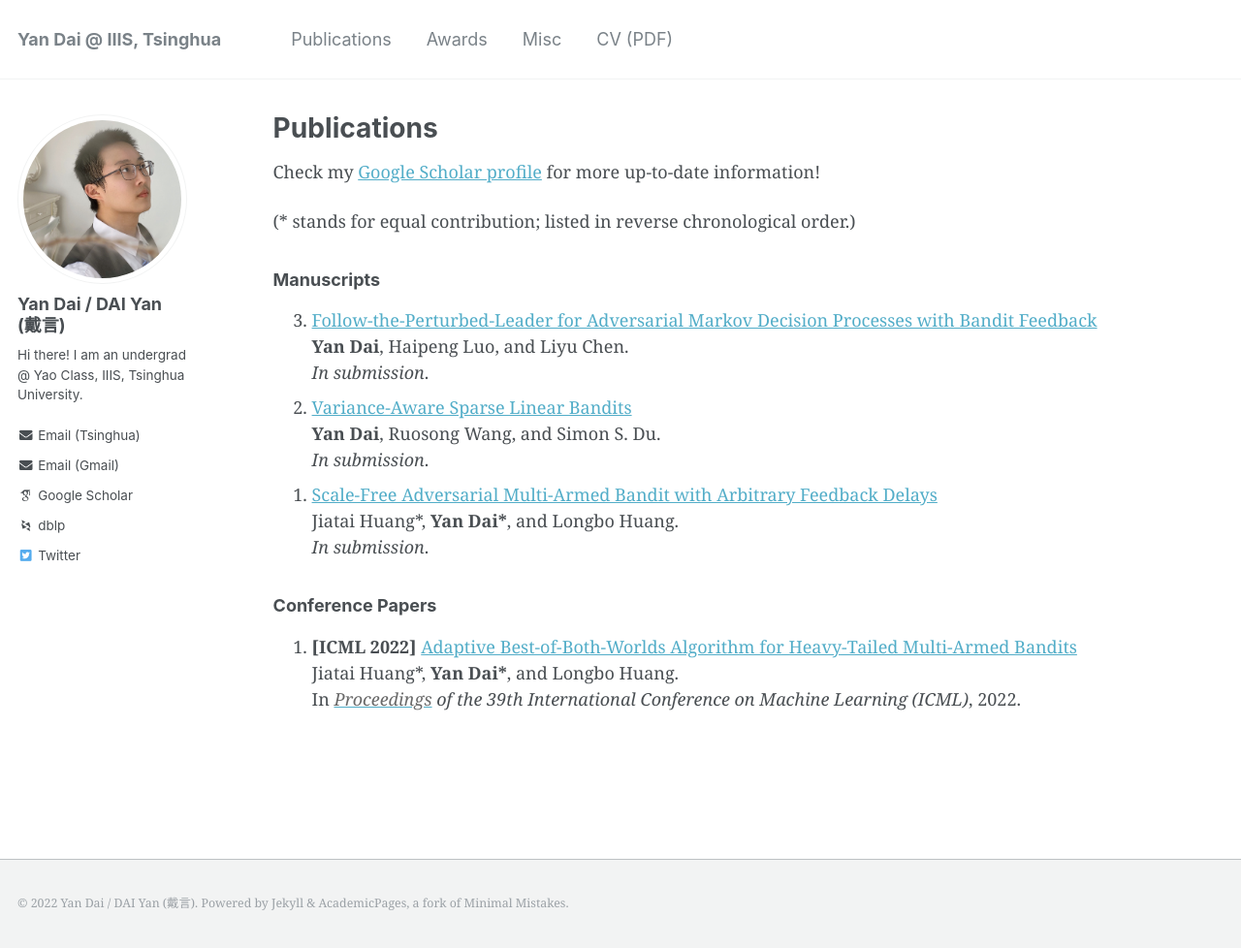
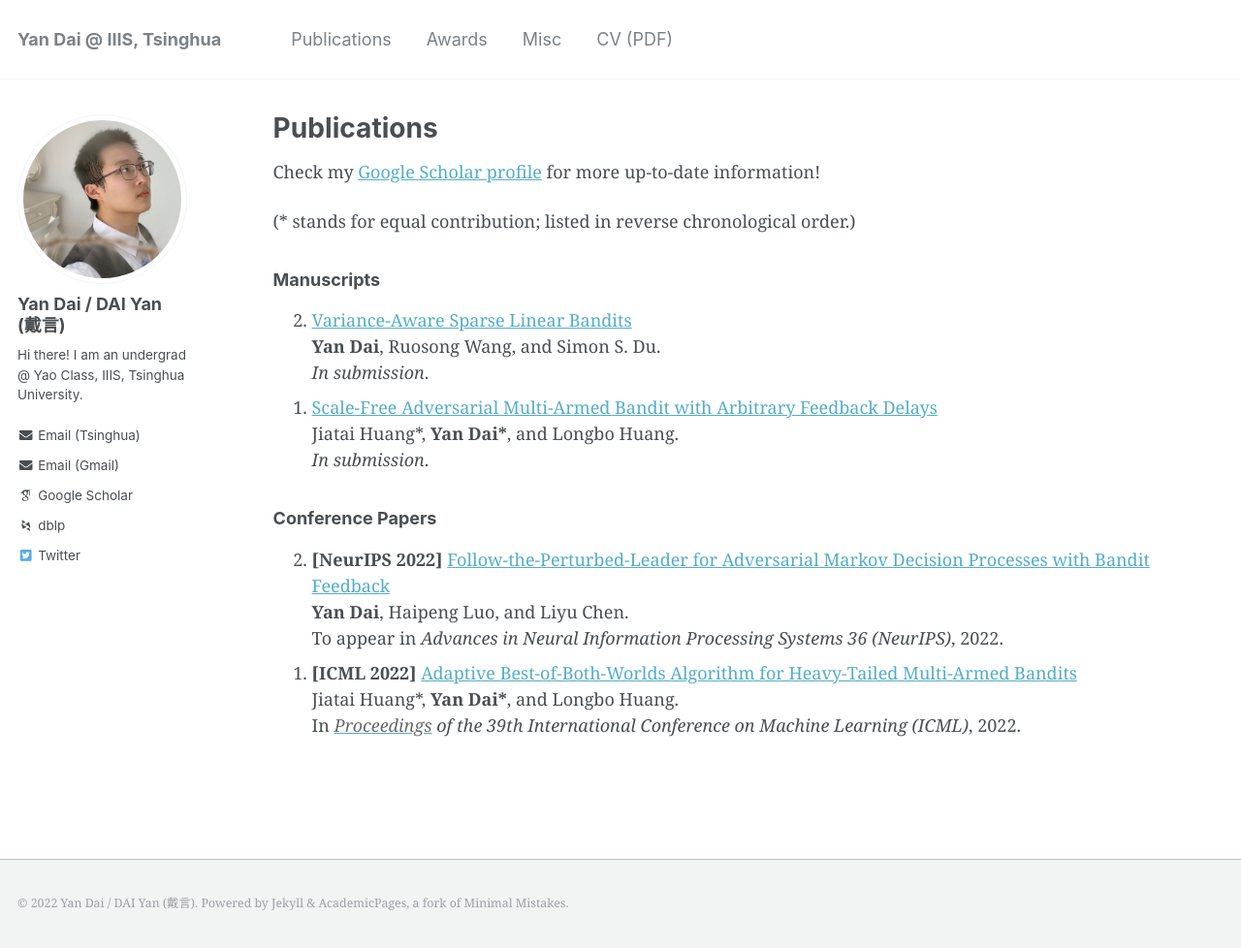
Before and after one commit to yandaichn/yandaichn.github.io, a Jekyll site: the page built from _pages/publications.md, in a window 1280 px wide and 978 px high. Shown: the whole window at 97% size. Built offline with Jekyll 4.4.1, drawn with Linux system fonts in a browser that asks for light colours; some web fonts are replaced.

Commit message:
Upd pubs (NeurIPS)

```diff
--- a/_pages/publications.md
+++ b/_pages/publications.md
@@ -11,9 +11,6 @@ Check my [Google Scholar profile](https://scholar.google.com/citations?user=gkG4
 
 ### Manuscripts
 
-1.  [Follow-the-Perturbed-Leader for Adversarial Markov Decision Processes with Bandit Feedback](https://arxiv.org/abs/2205.13451)
-    **Yan Dai**, Haipeng Luo, and Liyu Chen.
-    *In submission*.
 1.  [Variance-Aware Sparse Linear Bandits](https://arxiv.org/abs/2205.13450)
     **Yan Dai**, Ruosong Wang, and Simon S. Du.
     *In submission*.
@@ -24,6 +21,9 @@ Check my [Google Scholar profile](https://scholar.google.com/citations?user=gkG4
 
 ### Conference Papers
 
+1.  **\[NeurIPS 2022\]** [Follow-the-Perturbed-Leader for Adversarial Markov Decision Processes with Bandit Feedback](https://arxiv.org/abs/2205.13451)
+    **Yan Dai**, Haipeng Luo, and Liyu Chen.
+    To appear in *Advances in Neural Information Processing Systems 36 (NeurIPS)*, 2022.
 1.  **\[ICML 2022\]** [Adaptive Best-of-Both-Worlds Algorithm for Heavy-Tailed Multi-Armed Bandits](https://arxiv.org/abs/2201.11921)
     Jiatai Huang\*, **Yan Dai\***, and Longbo Huang.
     In *[<font color="DimGray">Proceedings</font>](https://proceedings.mlr.press/v162/huang22c.html) of the 39th International Conference on Machine Learning (ICML)*, 2022.
```
Also changed, not shown: 2 other files.
